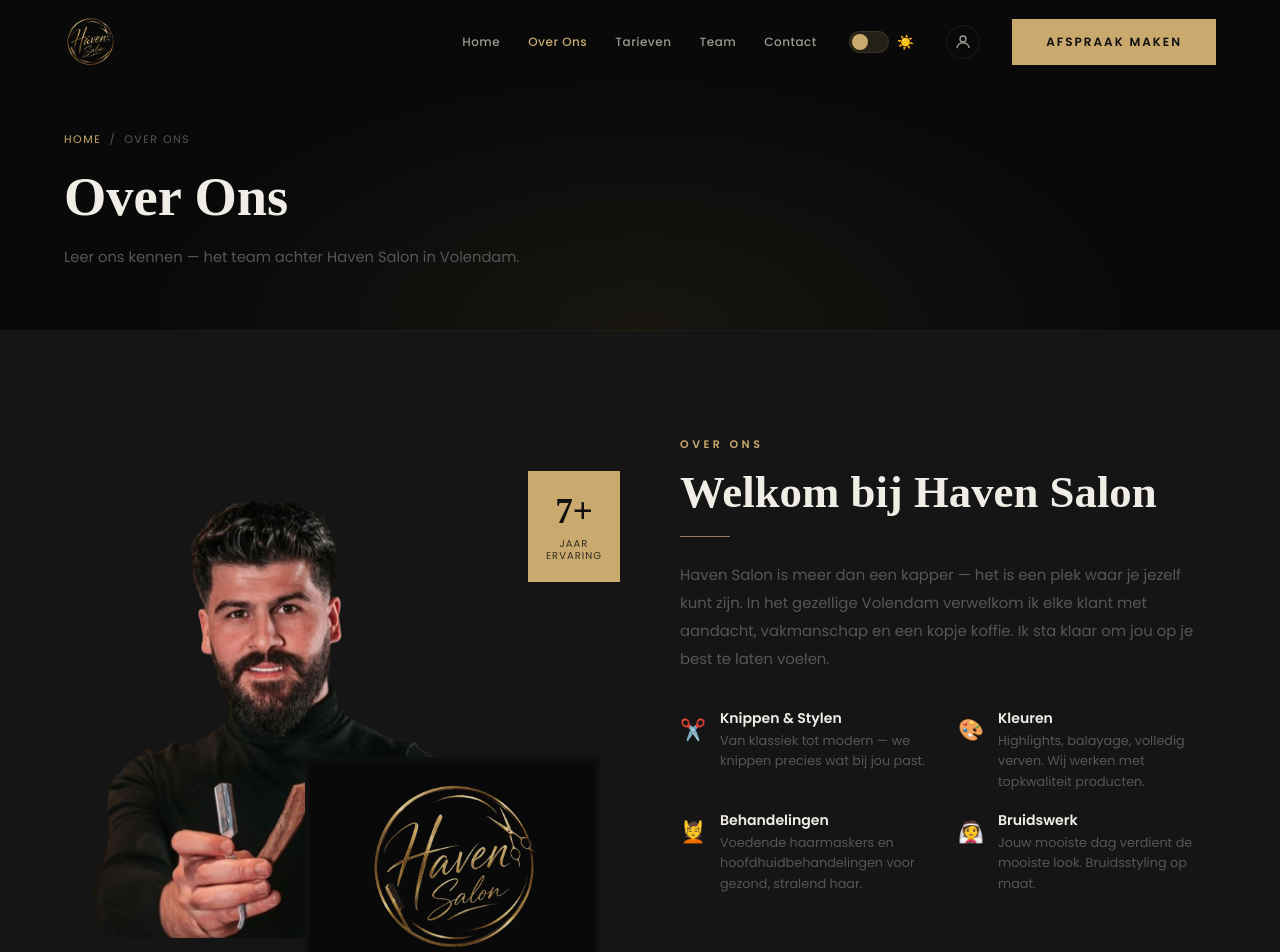
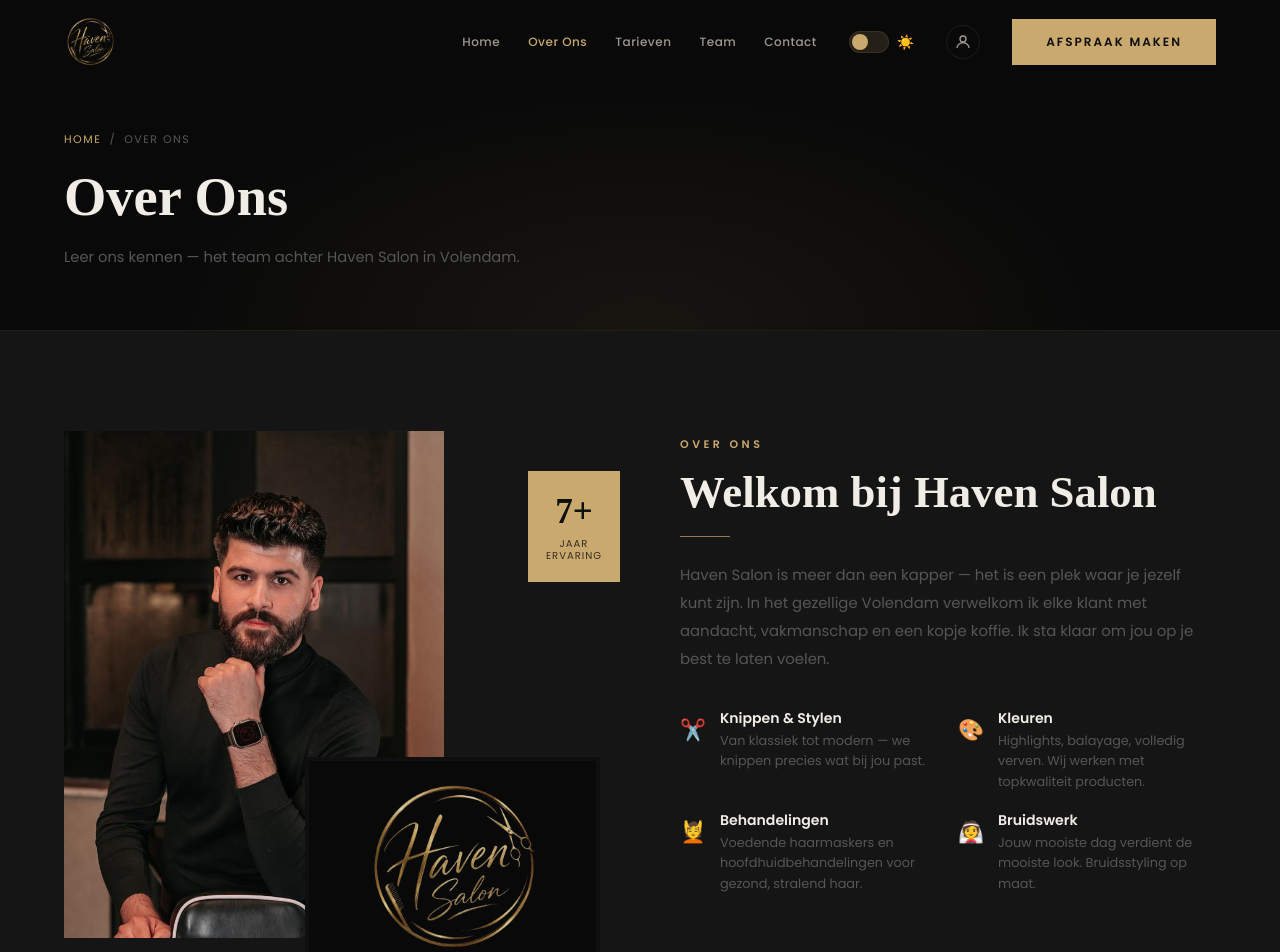
Before and after one commit to vegaswebber-web/haven-salon-website, a React (Vite) app in the folder haven salon website/: page /over-ons in a window 1280 px wide. Shown: the top 952 px of the page. Built offline with nearby package versions, Linux system fonts and the light colour scheme; no server answers; a web font is replaced by a local one.

Commit message:
Use halimmm.jpg in About section

```diff
--- a/haven salon website/src/sections/About.jsx
+++ b/haven salon website/src/sections/About.jsx
@@ -15,7 +15,7 @@
           <div className="about-visual">
             <div className="about-img-main">
               <img
-                src="/barber.png"
+                src="/halimmm.jpg"
                 alt="Haven Salon — Halim"
                 className="about-photo"
                 onError={e => {
```
Also changed, not shown: haven salon website/public/halimmm.jpg (added).
